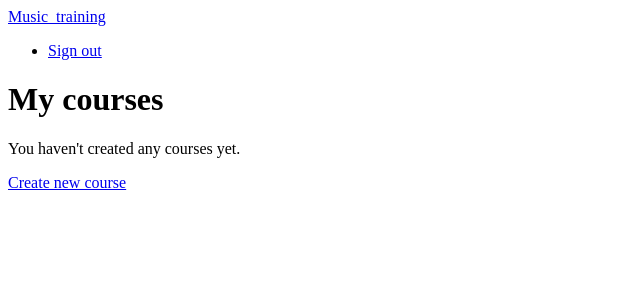
After one commit to Evchap/Music_training, a Django app: page /course/mine/ in a window 1280 px wide. The commit adds this page. Shown: the top 300 px of the page, without its empty margins (0-640 px from the left). Run offline with Django 5.2, Linux system fonts and the light colour scheme; the visitor is signed in with stand-in values (Sample User, id 1); data that the repository does not hold is empty; some libraries are stand-ins or nearby versions.

Commit message:
Added forms course_create course_edit course_delete page 330

```diff
--- a/Music_training/Music_training/urls.py
+++ b/Music_training/Music_training/urls.py
@@ -16,6 +16,7 @@ Including another URLconf
 """
 from django.conf import settings
 from django.contrib import admin
+from django.contrib.sitemaps.views import index
 from django.urls import path, include
 from django.contrib.staticfiles.views import serve
 from django.views.decorators.cache import never_cache
@@ -26,12 +27,13 @@ from django.contrib.auth import views as auth_views
 
 
 urlpatterns = [
+    path('', include('courses.urls')),
     path('accounts/login/', auth_views.LoginView.as_view(), name='login'),
             # обработчик  входа подсистемы аутентификации page 318
     path('accounts/logout/', auth_views.LogoutView.as_view(), name='logout'),
             # обработчик  выхода подсистемы аутентификации page 318
     path('admin/', admin.site.urls),
-    path('', include('courses.urls')),
+    path('course/', include('courses.urls')),
 ]
 
 if settings.DEBUG:
--- a/Music_training/courses/templates/base.html
+++ b/Music_training/courses/templates/base.html
@@ -22,8 +22,7 @@
     {% block content %}
     {% endblock %}
   </div>
-  <script src="https://ajax.googleapis.com/ajax/libs/jquery/
-    3.3.1/jquery.min.js"></script>
+  <script src="https://ajax.googleapis.com/ajax/libs/jquery/3.3.1/jquery.min.js"></script>
   <script>
     $(document).ready(function() {
       {% block domready %}
--- /dev/null
+++ b/Music_training/courses/templates/courses/manage/course/list.html
@@ -0,0 +1,21 @@
+{% extends "base.html" %}
+{% block title %}My courses{% endblock %}
+{% block content %}
+  <h1>My courses</h1>
+  <div class="module">
+    {% for course in object_list %}
+      <div class="course-info">
+        <h3>{{ course.title }}</h3>
+        <p>
+          <a href="{% url 'courses:course_edit' course.id %}">Edit</a>
+          <a href="{% url 'courses:course_delete' course.id %}">Delete</a>
+        </p>
+      </div>
+    {% empty %}
+      <p>You haven't created any courses yet.</p>
+    {% endfor %}
+    <p>
+      <a href="{% url 'courses:course_create' %}" class="button">Create new course</a>
+    </p>
+  </div>
+{% endblock %}
--- a/Music_training/courses/urls.py
+++ b/Music_training/courses/urls.py
@@ -1,8 +1,24 @@
 from django.urls import path
+from django.urls import path
+from . import views
+from .views import index
 
-from .views import index
+
 
 app_name = 'courses'
 urlpatterns = [
-    path('', index, name='index')
+    path('', index, name='index'),
+
+    path('mine/', # page 326
+          views.ManageCourseListView.as_view(),
+          name='manage_course_list'),
+    path('create/', # page 326
+          views.CourseCreateView.as_view(),
+          name='course_create'),
+    path('<pk>/edit/', # page 326
+          views.CourseUpdateView.as_view(),
+          name='course_edit'),
+    path('<pk>/delete/', # page 326
+          views.CourseDeleteView.as_view(),
+          name='course_delete'),
 ]
--- a/Music_training/courses/views.py
+++ b/Music_training/courses/views.py
@@ -15,12 +15,12 @@ def index(request):
 from django.views.generic.list import ListView # page 321
 from .models import Course
 
-# class ManageCourseListView(ListView): # page 321 # обработчик для создания, редактирования и удаления курсов
-#     model = Course
-#     template_name = 'courses/manage/course/list.html'
-#     def get_queryset(self):
-#         qs = super(ManageCourseListView, self).get_queryset()
-#         return qs.filter(owner=self.request.user)
+class ManageCourseListView(ListView): # page 321 # обработчик запросов для создания, редактирования и удаления курсов
+    model = Course
+    template_name = 'courses/manage/course/list.html'
+    def get_queryset(self):
+        qs = super(ManageCourseListView, self).get_queryset()
+        return qs.filter(owner=self.request.user)
 
 
 from django.urls import reverse_lazy # page 321
@@ -28,33 +28,62 @@ from django.views.generic.list import ListView
 from django.views.generic.edit import CreateView, UpdateView, DeleteView
 from .models import Course
 
-class OwnerMixin(object): # page 321 обработчик для подучения базового QuerySetʼа, с которым будет работать обработчик. М
+class OwnerMixin(object): # page 322 обработчик для подучения базового QuerySetʼа, с которым будет работать обработчик. М
     def get_queryset(self):
         qs = super(OwnerMixin, self).get_queryset()
         return qs.filter(owner=self.request.user)
 
-class OwnerEditMixin(object): # page 321
+class OwnerEditMixin(object): # page 322
     def form_valid(self, form):
         form.instance.owner = self.request.user
         return super(OwnerEditMixin, self).form_valid(form)
 
-class OwnerCourseMixin(OwnerMixin): # page 321
+class OwnerCourseMixin(OwnerMixin): # page 322
     model = Course
 
-class OwnerCourseEditMixin(OwnerCourseMixin, OwnerEditMixin): # page 321
+class OwnerCourseEditMixin(OwnerCourseMixin, OwnerEditMixin): # page 322
     fields = ['subject', 'title', 'slug', 'overview']
     success_url = reverse_lazy('manage_course_list')
     template_name = 'courses/manage/course/form.html'
 
-class ManageCourseListView(OwnerCourseMixin, ListView): # page 321
-    template_name = 'courses/manage/course/list.html'
+# class ManageCourseListView(OwnerCourseMixin, ListView): # page 322
+#     template_name = 'courses/manage/course/list.html'
+#
+# class CourseCreateView(OwnerCourseEditMixin, CreateView): # page 322
+#     pass
+#
+# class CourseUpdateView(OwnerCourseEditMixin, UpdateView): # page 322
+#     pass
+#
+# class CourseDeleteView(OwnerCourseMixin, DeleteView): # page 322
+#     template_name = 'courses/manage/course/delete.html'
+#     success_url = reverse_lazy('manage_course_list')
 
-class CourseCreateView(OwnerCourseEditMixin, CreateView): # page 321
-    pass
+from django.contrib.auth.mixins import LoginRequiredMixin, PermissionRequiredMixin # page 325 ограничение доступа к классам обработчикам.import
 
-class CourseUpdateView(OwnerCourseEditMixin, UpdateView): # page 321
-    pass
 
-class CourseDeleteView(OwnerCourseMixin, DeleteView): # page 321
+class OwnerCourseMixin(OwnerMixin, LoginRequiredMixin): # page 325
+    model = Course
+    fields = ['subject', 'title', 'slug', 'overview']
+    success_url = reverse_lazy('manage_course_list')
+
+
+class CourseCreateView(  # 325
+    PermissionRequiredMixin,
+    OwnerCourseEditMixin,
+    CreateView):
+    permission_required = 'courses.add_course'
+
+
+class CourseUpdateView(PermissionRequiredMixin, # 325
+                       OwnerCourseEditMixin,
+                       UpdateView):
+    permission_required = 'courses.change_course'
+
+
+class CourseDeleteView(PermissionRequiredMixin, # 325
+                       OwnerCourseMixin,
+                       DeleteView):
     template_name = 'courses/manage/course/delete.html'
     success_url = reverse_lazy('manage_course_list')
+    permission_required = 'courses.delete_course'
```
Also changed, not shown: Music_training/courses/templates/courses/manage/course/delete.html (added, +12 -0 lines), Music_training/courses/templates/courses/manage/course/form.html (added, +25 -0 lines).
